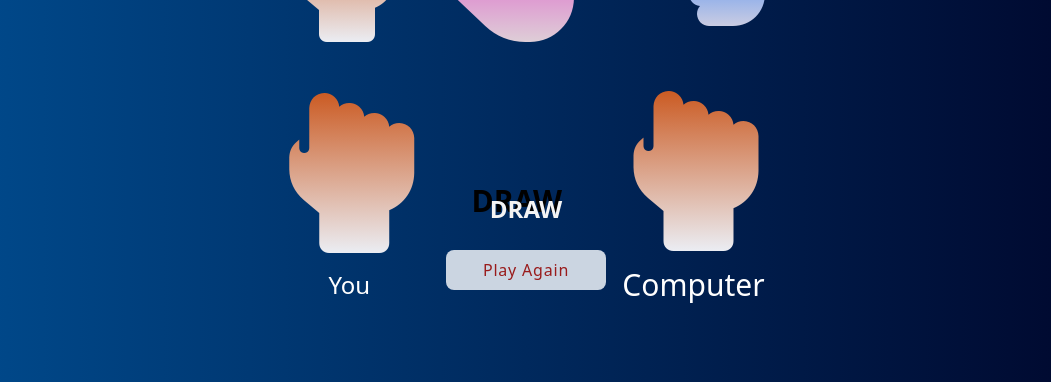
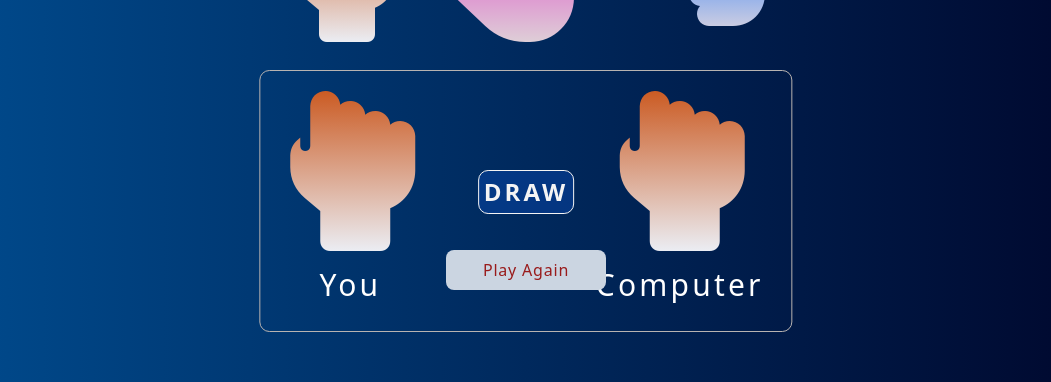
Before and after one commit to gopesh123-us/rock-paper-scissor, an Angular app: page / in a window 1280 px wide. Both pictures are taken after a click on the icon 456 px from the left and 352 px from the top of the page. Shown: the part 374-756 px from the top of the page, without its empty margins (114-1165 px from the left). Built offline with nearby package versions, Linux system fonts and the light colour scheme.

Commit message:
fixed desktop version and ipad version. Added message box in the center

```diff
--- a/src/app/pages/game/game.component.css
+++ b/src/app/pages/game/game.component.css
@@ -49,14 +49,12 @@ html {
   display: flex;
   justify-content: space-between;
   align-items: center;
-  /* width: 40%;
-  height: auto; */
   position: relative;
   top: 30%;
   left: 50%;
   transform: translate(-50%, -50%);
   padding: 20px;
-  //border: 1px solid rgb(184, 179, 177);
+  border: 1px solid rgb(184, 179, 177);
   border-radius: 10px;
   text-align: center;
 }
@@ -102,14 +100,6 @@ html {
 .result-message-lower {
   display: none;
 }
-.result-message {
-  display: block;
-  transform: translate(-0%, -100%);
-  //border: 1px solid whitesmoke;
-  color: #f4f4f4;
-  font-weight: bold;
-  letter-spacing: 3px;
-}
 .footer {
   display: flex;
   flex-direction: column;
@@ -124,6 +114,35 @@ html {
   text-align: center;
   color: #f4f4f4;
 }
+.footer-message {
+  display: none;
+}
+.center-result-box {
+  display: flex;
+
+  position: fixed;
+  bottom: 45%;
+  left: 50%;
+  transform: translate(-50%);
+  z-index: 40; // greater value keep it above all
+  text-align: center;
+  color: #f4f4f4;
+}
+.center-result-box-message {
+  color: #f4f4f4;
+  width: 100%;
+  padding: 5px;
+  letter-spacing: 3px;
+  border: 1px solid #f4f4f4;
+  background-color: hsla(219, 87%, 47%, 0.291);
+  border-radius: 10px;
+}
+.label {
+  display: block;
+  text-align: center;
+  letter-spacing: 0.2rem;
+  //border: 1px solid gray;
+}
 
 @media only screen and (min-device-width: 320px) and (max-device-width: 480px) {
   .main {
@@ -134,6 +153,7 @@ html {
   }
   .fa-icon-big {
     font-size: 6rem;
+    border: 1px solid white;
   }
 
   .play-again-btn {
@@ -162,15 +182,11 @@ html {
   .result-message {
     transform: translate(-0%, -0%);
   }
+
   .center-result-box-message {
     display: none;
   }
   .message-n-reset-box {
     display: none;
   }
-  .result-message-lower {
-    font-size: 1rem;
-    display: block;
-    transform: translate(20%, 0%);
-  }
 }
--- a/src/app/pages/game/game.component.html
+++ b/src/app/pages/game/game.component.html
@@ -48,17 +48,16 @@
         class="fa-icon-big user play-items fa-fade scissor fa-solid fa-hand-scissors fa-10x"
       ></i>
 
-      <h1
-        *ngIf="getUserPicked()"
-        class="p-2 mt-2 text-3xl text-white label md:text-2xl"
-      >
+      <h1 *ngIf="getUserPicked()" class="p-2 mt-2 text-3xl text-white label">
         You
       </h1>
 
       <!--center results area -->
     </div>
-    <div class="result-box" *ngIf="getResult()">
-      <h1 class="text-3xl font-bold uppercase center-result-box-message">
+    <div class="center-result-box" *ngIf="getResult()">
+      <h1
+        class="text-4xl font-bold uppercase md:text-2xl center-result-box-message"
+      >
         {{ getResultMessage() }}
       </h1>
     </div>
@@ -86,14 +85,10 @@
       </h1>
     </div>
   </div>
-  <!-- <div class="message-lower-box" *ngIf="getResult()">
-    <h1 class="text-3xl font-bold uppercase md:text-2xl result-message-lower">
-      {{ getResultMessage() }}
-    </h1>
-  </div> -->
+
   <!--lower play button-->
   <div class="footer">
-    <h1 class="text-3xl font-bold uppercase md:text-2xl footer-results">
+    <h1 class="text-3xl font-bold uppercase md:text-2xl footer-message">
       {{ getResultMessage() }}
     </h1>
     <button
--- a/src/app/pages/game/game.component.ts
+++ b/src/app/pages/game/game.component.ts
@@ -45,10 +45,10 @@ export class GameComponent {
     this.labelNumberUser = theLabelNumberUser;
     this.userPicked = true;
     this.showButton = false;
+    this.result = false;
     setTimeout(() => {
       this.labelNumberComputer = this.getRandomInt(1, 3);
       this.computerPicked = true;
-      this.result = true;
     }, 1000);
     if (true) {
       setTimeout(() => {
@@ -56,6 +56,7 @@ export class GameComponent {
           this.getLabelNumberUser(),
           this.getLabelNumberComputer()
         );
+        this.result = true;
         this.showButton = true;
       }, 2000);
     }
```
